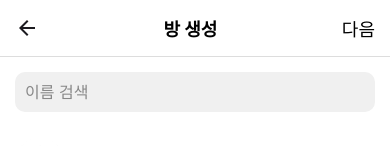
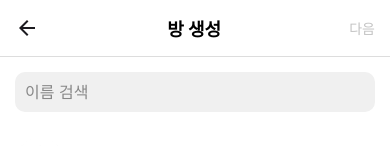
Before and after one commit to NOEL-code/madcamp_2, a React Native app in the folder app/: screen /CreateRoom in a window 390 px wide. Shown: the top 146 px of the page. Built offline with nearby package versions, Linux system fonts and the light colour scheme.

Commit message:
오류 잡기

```diff
--- a/app/CreateRoomName.js
+++ b/app/CreateRoomName.js
@@ -6,17 +6,30 @@ import {
   TouchableOpacity,
   TextInput,
   StyleSheet,
+  Modal,
 } from 'react-native';
 
 const CreateRoomScreen = ({navigation}) => {
   const [roomName, setRoomName] = useState('');
   const [charCount, setCharCount] = useState(0);
+  const [modalVisible, setModalVisible] = useState(false);
 
   const handleInputChange = text => {
     if (text.length <= 9) {
       setRoomName(text);
       setCharCount(text.length);
     }
+  };
+
+  const handleSubmit = () => {
+    if (roomName.trim()) {
+      setModalVisible(true);
+    }
+  };
+
+  const handleCloseModal = () => {
+    setModalVisible(false);
+    navigation.navigate('Main');
   };
 
   return (
@@ -30,10 +43,20 @@ const CreateRoomScreen = ({navigation}) => {
         </TouchableOpacity>
         <Text style={styles.headerTitle}>방 생성</Text>
         <TouchableOpacity
-          onPress={() => {
-            navigation.navigate('Main');
-          }}>
-          <Text style={styles.headerButton}>완료</Text>
+          onPress={handleSubmit}
+          disabled={!roomName.trim()}
+          style={[
+            styles.headerButton,
+            !roomName.trim() && styles.headerButtonDisabled,
+          ]}>
+          <Text
+            style={
+              roomName.trim()
+                ? styles.headerButtonText
+                : styles.headerButtonTextDisabled
+            }>
+            완료
+          </Text>
         </TouchableOpacity>
       </View>
       <View style={styles.content}>
@@ -47,6 +70,21 @@ const CreateRoomScreen = ({navigation}) => {
         />
         <Text style={styles.charCount}>{charCount}/9</Text>
       </View>
+
+      <Modal
+        visible={modalVisible}
+        transparent={true}
+        animationType="slide"
+        onRequestClose={handleCloseModal}>
+        <View style={styles.modalContainer}>
+          <View style={styles.modalContent}>
+            <Text style={styles.modalText}>생성 완료</Text>
+            <TouchableOpacity onPress={handleCloseModal}>
+              <Text style={styles.modalButton}>확인</Text>
+            </TouchableOpacity>
+          </View>
+        </View>
+      </Modal>
     </View>
   );
 };
@@ -70,7 +108,15 @@ const styles = StyleSheet.create({
   },
   headerButton: {
     fontSize: 18,
+  },
+  headerButtonText: {
     color: 'black',
+  },
+  headerButtonDisabled: {
+    opacity: 0.5,
+  },
+  headerButtonTextDisabled: {
+    color: '#888',
   },
   headerTitle: {
     fontSize: 18,
@@ -102,6 +148,27 @@ const styles = StyleSheet.create({
     fontSize: 16,
     color: '#888',
   },
+  modalContainer: {
+    flex: 1,
+    justifyContent: 'center',
+    alignItems: 'center',
+    backgroundColor: 'rgba(0,0,0,0.5)',
+  },
+  modalContent: {
+    width: 300,
+    padding: 20,
+    backgroundColor: 'white',
+    borderRadius: 10,
+    alignItems: 'center',
+  },
+  modalText: {
+    fontSize: 18,
+    marginBottom: 20,
+  },
+  modalButton: {
+    fontSize: 18,
+    color: '#03CF5D',
+  },
 });
 
 export default CreateRoomScreen;
--- a/app/CreateRoomScreen.js
+++ b/app/CreateRoomScreen.js
@@ -1,4 +1,4 @@
-import React, {useState} from 'react';
+import React, {useState, useEffect} from 'react';
 import {
   View,
   Text,
@@ -21,12 +21,18 @@ const initialUsers = [
 const CreateRoomScreen = ({navigation}) => {
   const [users, setUsers] = useState(initialUsers);
   const [search, setSearch] = useState('');
+  const [selectedCount, setSelectedCount] = useState(0);
 
   const handleSelect = index => {
     const newUsers = [...users];
     newUsers[index].selected = !newUsers[index].selected;
     setUsers(newUsers);
   };
+
+  useEffect(() => {
+    const count = users.filter(user => user.selected).length;
+    setSelectedCount(count);
+  }, [users]);
 
   const filteredUsers = users.filter(user => user.name.includes(search));
 
@@ -42,9 +48,23 @@ const CreateRoomScreen = ({navigation}) => {
         <Text style={styles.headerTitle}>방 생성</Text>
         <TouchableOpacity
           onPress={() => {
-            navigation.navigate('CreateRoomName');
-          }}>
-          <Text style={styles.headerButton}>다음</Text>
+            if (selectedCount > 0) {
+              navigation.navigate('CreateRoomName');
+            }
+          }}
+          disabled={selectedCount === 0}
+          style={[
+            styles.headerButton,
+            selectedCount === 0 && styles.headerButtonDisabled,
+          ]}>
+          <Text
+            style={
+              selectedCount > 0
+                ? styles.headerButtonText
+                : styles.headerButtonTextDisabled
+            }>
+            다음
+          </Text>
         </TouchableOpacity>
       </View>
       <TextInput
@@ -118,7 +138,15 @@ const styles = StyleSheet.create({
   },
   headerButton: {
     fontSize: 18,
+  },
+  headerButtonText: {
     color: 'black',
+  },
+  headerButtonDisabled: {
+    opacity: 0.5,
+  },
+  headerButtonTextDisabled: {
+    color: '#888',
   },
   headerTitle: {
     fontSize: 18,
--- a/app/TeamAdminScreen.js
+++ b/app/TeamAdminScreen.js
@@ -73,10 +73,14 @@ const TeamAdminScreen = ({navigation}) => {
           <Text style={styles.headerTitle}>{title}</Text>
         )}
         <TouchableOpacity onPress={toggleTitleEditMode}>
-          <Image
-            source={require('./assets/images/pencil.png')}
-            style={styles.editIcon}
-          />
+          {isTitleEditMode ? (
+            <Text style={styles.complete}>완료</Text>
+          ) : (
+            <Image
+              source={require('./assets/images/pencil.png')}
+              style={styles.editIcon}
+            />
+          )}
         </TouchableOpacity>
       </View>
       <View style={styles.subTitleContainer}>
@@ -222,6 +226,10 @@ const styles = StyleSheet.create({
     color: '#03CF5D',
     textDecorationLine: 'underline',
   },
+  complete: {
+    fontSize: 11,
+    color: '#2400FF',
+  },
   delete: {
     textDecorationLine: 'underline',
     color: '#FF0000',
```
